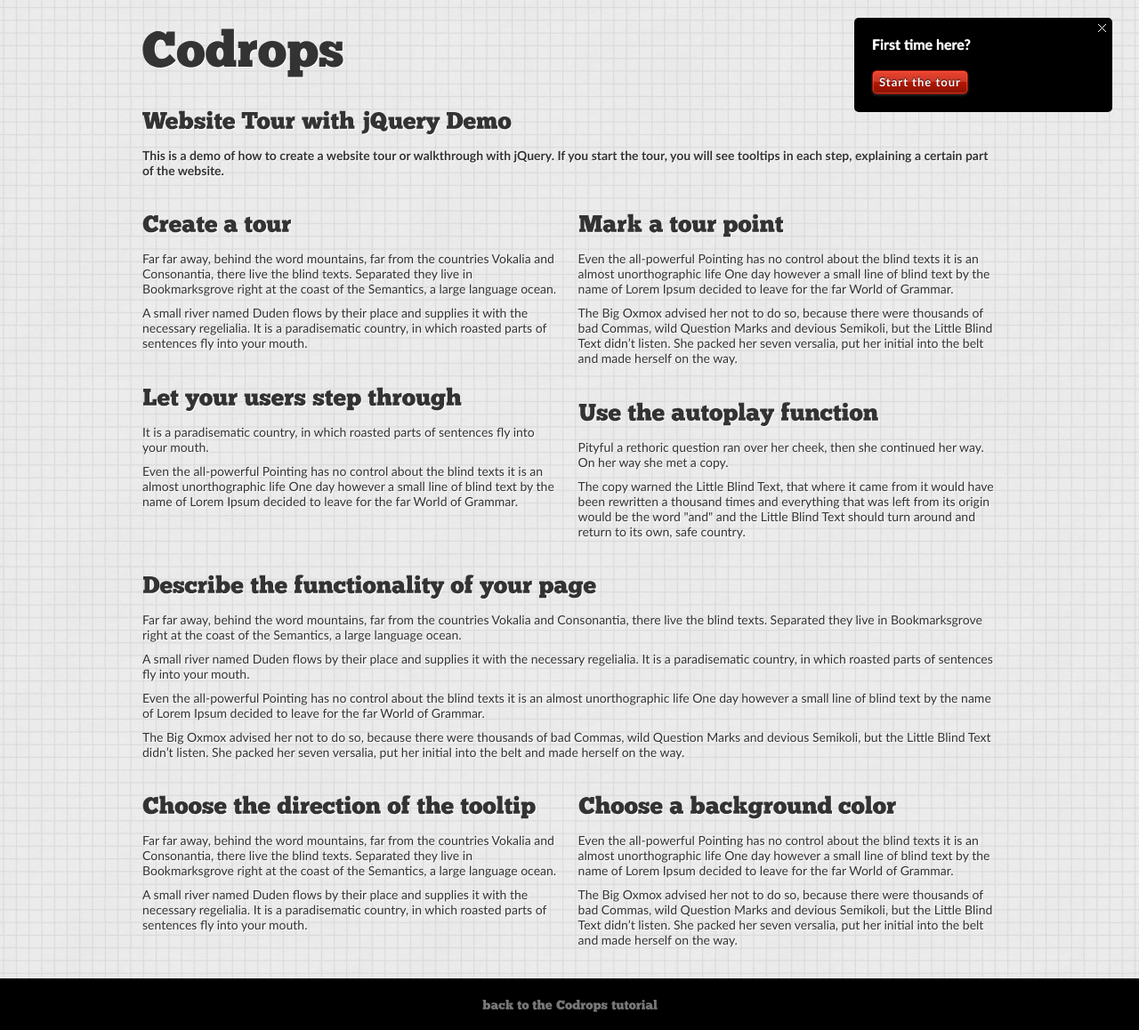
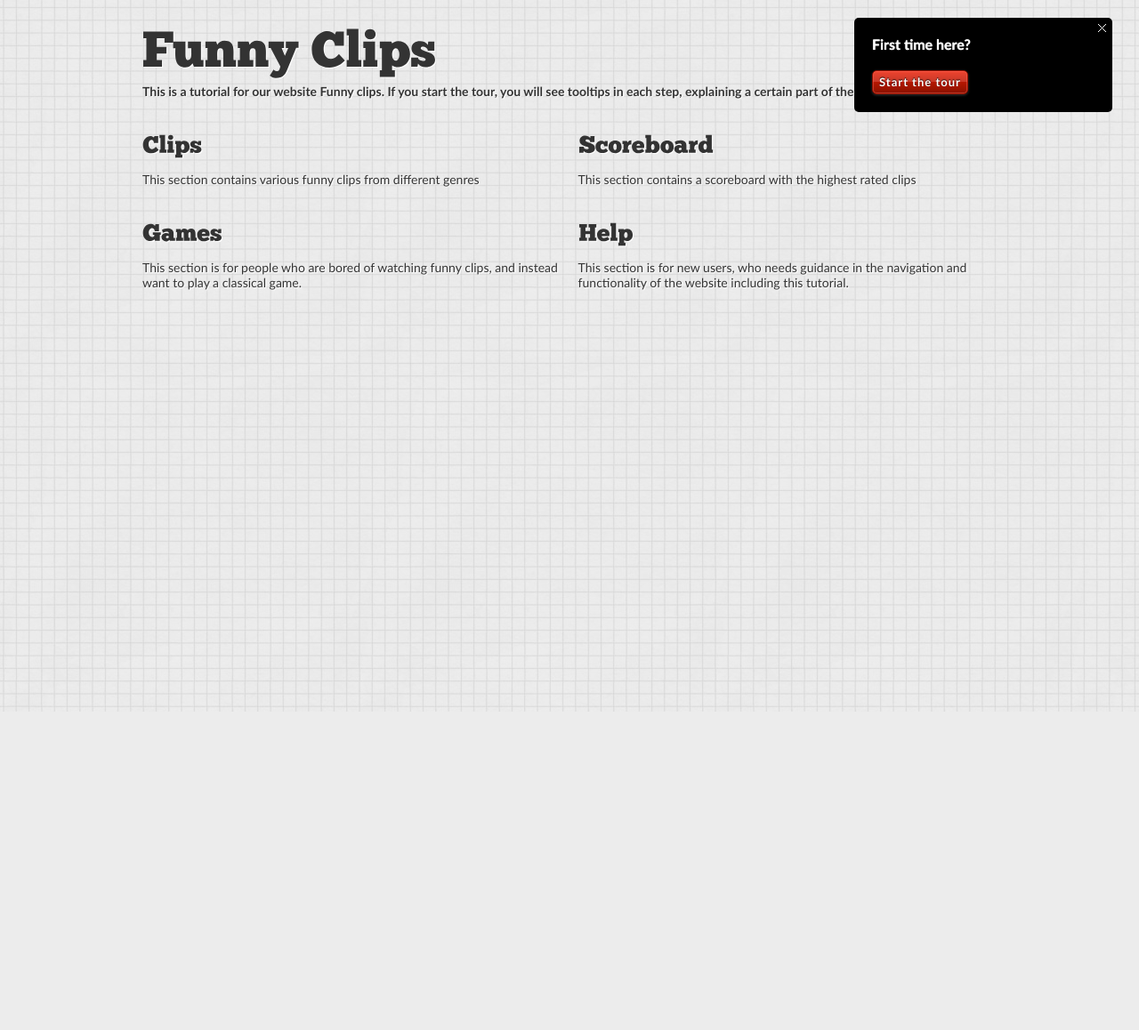
Before and after one commit to naess91/UI-Programming-2, a PHP site: page /help.php in a window 1280 px wide. Shown: the whole page at 89% size. After the commit the page ends 800 px from the top, so only its background shows below. Run offline with PHP 8.4, Linux system fonts and the light colour scheme; some libraries are stand-ins or nearby versions.

Commit message:
help tutorial

```diff
--- a/config.php
+++ b/config.php
@@ -2,7 +2,7 @@
 
 $dsn = 'mysql:dbname=Login;host=localhost';
 $user = 'root';
-$password = 'root';
+$password = '';
 
 try {
     $dbh = new PDO($dsn, $user, $password);
--- a/help.php
+++ b/help.php
@@ -3,7 +3,7 @@
     <head>
         <title>Welcome to "Kill time movies" help tutorial!</title>
         <meta http-equiv="Content-Type" content="text/html; charset=UTF-8"/>
-        <meta name="description" content="Website Tour with jQuery" />
+
 
 
 
@@ -23,56 +23,34 @@
     <body>
 
 		<div class="wrapper">
-			<h1>Codrops</h1>
-			<h2 class="tour_7">Website Tour with jQuery Demo</h2>
+			<h1>Funny Clips</h1>
 			<div class="content">
-				<p><strong>This is a demo of how to create a website tour or walkthrough with jQuery.
+				<p><strong>This is a tutorial for our website Funny clips.
 					If you start the tour, you will see tooltips in each step, explaining a certain
 					part of the website.
 					</strong>
 				</p>
 				<div class="box left">
-					<h2 class="tour_1">Create a tour</h2>
-					<p>Far far away, behind the word mountains, far from the countries Vokalia and Consonantia, there live the blind texts. Separated they live in Bookmarksgrove right at the coast of the Semantics, a large language ocean.</p>
-					<p>A small river named Duden flows by their place and supplies it with the necessary regelialia. It is a paradisematic country, in which roasted parts of sentences fly into your mouth.</p>
+					<h2 class="tour_1">Clips</h2>
+				<p>This section contains various funny clips from different genres</p>
+
 				</div>
 				<div class="box right">
-					<h2 class="tour_2">Mark a tour point</h2>
-					<p>Even the all-powerful Pointing has no control about the blind texts it is an almost unorthographic life One day however a small line of blind text by the name of Lorem Ipsum decided to leave for the far World of Grammar.</p>
-					<p>The Big Oxmox advised her not to do so, because there were thousands of bad Commas, wild Question Marks and devious Semikoli, but the Little Blind Text didn’t listen. She packed her seven versalia, put her initial into the belt and made herself on the way.</p>
+					<h2 class="tour_2">Scoreboard</h2>
+					<p>This section contains a scoreboard with the highest rated clips</p>
+
 				</div>
 				<div class="box left">
-					<h2 class="tour_3">Let your users step through</h2>
-					<p>It is a paradisematic country, in which roasted parts of sentences fly into your mouth.</p>
-					<p>Even the all-powerful Pointing has no control about the blind texts it is an almost unorthographic life One day however a small line of blind text by the name of Lorem Ipsum decided to leave for the far World of Grammar.</p>
+					<h2 class="tour_3">Games</h2>
+					<p>This section is for people who are bored of watching funny clips, and instead want to play a classical game.</p>
 				</div>
 				<div class="box right">
-					<h2 class="tour_4">Use the autoplay function</h2>
-					<p>Pityful a rethoric question ran over her cheek, then she continued her way. On her way she met a copy.</p>
-					<p>The copy warned the Little Blind Text, that where it came from it would have been rewritten a thousand times and everything that was left from its origin would be the word "and" and the Little Blind Text should turn around and return to its own, safe country.</p>
+					<h2 class="tour_4">Help</h2>
+					<p>This section is for new users, who needs guidance in the navigation and functionality of the website including this tutorial.</p>
 				</div>
 				<div class="clear"></div>
-				<h2>Describe the functionality of your page</h2>
-				<p>Far far away, behind the word mountains, far from the countries Vokalia and Consonantia, there live the blind texts. Separated they live in Bookmarksgrove right at the coast of the Semantics, a large language ocean.</p>
-				<p>A small river named Duden flows by their place and supplies it with the necessary regelialia. It is a paradisematic country, in which roasted parts of sentences fly into your mouth.</p>
-				<p>Even the all-powerful Pointing has no control about the blind texts it is an almost unorthographic life One day however a small line of blind text by the name of Lorem Ipsum decided to leave for the far World of Grammar.</p>
-				<p>The Big Oxmox advised her not to do so, because there were thousands of bad Commas, wild Question Marks and devious Semikoli, but the Little Blind Text didn’t listen. She packed her seven versalia, put her initial into the belt and made herself on the way.</p>
-				<div class="box left">
-					<h2 class="tour_5">Choose the direction of the tooltip</h2>
-					<p>Far far away, behind the word mountains, far from the countries Vokalia and Consonantia, there live the blind texts. Separated they live in Bookmarksgrove right at the coast of the Semantics, a large language ocean.</p>
-					<p>A small river named Duden flows by their place and supplies it with the necessary regelialia. It is a paradisematic country, in which roasted parts of sentences fly into your mouth.</p>
 				</div>
-				<div class="box right">
-					<h2 class="tour_6">Choose a background color</h2>
-					<p>Even the all-powerful Pointing has no control about the blind texts it is an almost unorthographic life One day however a small line of blind text by the name of Lorem Ipsum decided to leave for the far World of Grammar.</p>
-					<p>The Big Oxmox advised her not to do so, because there were thousands of bad Commas, wild Question Marks and devious Semikoli, but the Little Blind Text didn’t listen. She packed her seven versalia, put her initial into the belt and made herself on the way.</p>
-				</div>
-				<div class="clear"></div>
-			</div>
-		</div>
-		<div class="footer">
-			<a href="http://tympanus.net/codrops/2010/12/21/website-tour/">back to the Codrops tutorial</a>
-		</div>
+
 
 		<!-- The JavaScript -->
 		<script type="text/javascript" src="http://code.jquery.com/jquery-1.4.4.min.js"></script>
@@ -106,14 +84,14 @@
 						"bgcolor"	: "black",
 						"color"		: "white",
 						"position"	: "TL",
-						"text"		: "You can create a tour to explain the functioning of your app",
+						"text"		: "Enjoy our clips, to kill off time!",
 						"time" 		: 5000
 					},
 					{
 						"name" 		: "tour_2",
 						"bgcolor"	: "black",
 						"color"		: "white",
-						"text"		: "Give a class to the points of your walkthrough",
+						"text"		: "Click here to see the highest rated clips by all users!",
 						"position"	: "BL",
 						"time" 		: 5000
 					},
@@ -121,7 +99,7 @@
 						"name" 		: "tour_3",
 						"bgcolor"	: "black",
 						"color"		: "white",
-						"text"		: "Customize the navigation buttons",
+						"text"		: "Bored of funny clips? Click here and enjoy!",
 						"position"	: "BL",
 						"time" 		: 5000
 					},
@@ -129,34 +107,11 @@
 						"name" 		: "tour_4",
 						"bgcolor"	: "black",
 						"color"		: "white",
-						"text"		: "You can also use the autoplay function where the user can just sit back and watch the whole tour",
+						"text"		: "Do you feel lost? Click here and we will guide you!",
 						"position"	: "TL",
 						"time" 		: 5000
 					},
-					{
-						"name" 		: "tour_5",
-						"bgcolor"	: "black",
-						"color"		: "white",
-						"text"		: "You can indicate the direction of the tooltip arrow for each tour point",
-						"position"	: "TL",
-						"time" 		: 5000
-					},
-					{
-						"name" 		: "tour_6",
-						"bgcolor"	: "#111199",
-						"color"		: "white",
-						"text"		: "Mark important tour points in a different color",
-						"position"	: "BL",
-						"time" 		: 5000
-					},
-					{
-						"name" 		: "tour_7",
-						"bgcolor"	: "black",
-						"color"		: "white",
-						"text"		: "Automatically scrolls to the right place of the website",
-						"position"	: "TL",
-						"time" 		: 5000
-					}
+
 
 				],
 				//define if steps should change automatically
@@ -172,19 +127,18 @@
 				showControls();
 
 				/*
-				we can restart or stop the tour,
+				we can stop the tour,
 				and also navigate through the steps
 				 */
 				$('#activatetour').live('click',startTour);
 				$('#canceltour').live('click',endTour);
-				$('#endtour').live('click',endTour);
-				$('#restarttour').live('click',restartTour);
+
 				$('#nextstep').live('click',nextStep);
 				$('#prevstep').live('click',prevStep);
 
 				function startTour(){
 					$('#activatetour').remove();
-					$('#endtour,#restarttour').show();
+					$('#endtour').show();
 					if(!autoplay && total_steps > 1)
 						$('#nextstep').show();
 					showOverlay();
@@ -234,11 +188,7 @@
 					hideOverlay();
 				}
 
-				function restartTour(){
-					step = 0;
-					if(autoplay) clearTimeout(showtime);
-					nextStep();
-				}
+
 
 				function showTooltip(){
 					//remove current tooltip
@@ -408,7 +358,7 @@
 
 				function showControls(){
 					/*
-					we can restart or stop the tour,
+					we can stop the tour,
 					and also navigate through the steps
 					 */
 					var $tourcontrols  = '<div id="tourcontrols" class="tourcontrols">';
@@ -418,9 +368,8 @@
 							$tourcontrols += '<div class="nav"><span class="button" id="prevstep" style="display:none;">< Previous</span>';
 							$tourcontrols += '<span class="button" id="nextstep" style="display:none;">Next ></span></div>';
 						}
-						$tourcontrols += '<a id="restarttour" style="display:none;">Restart the tour</span>';
-						$tourcontrols += '<a id="endtour" style="display:none;">End the tour</a>';
-						$tourcontrols += '<span class="close" id="canceltour"></span>';
+
+					$tourcontrols += '<span class="close" id="canceltour"></span>';
 					$tourcontrols += '</div>';
 
 					$('BODY').prepend($tourcontrols);
```
Also changed, not shown: WebsiteTour/index.html (line endings or trailing spaces).
